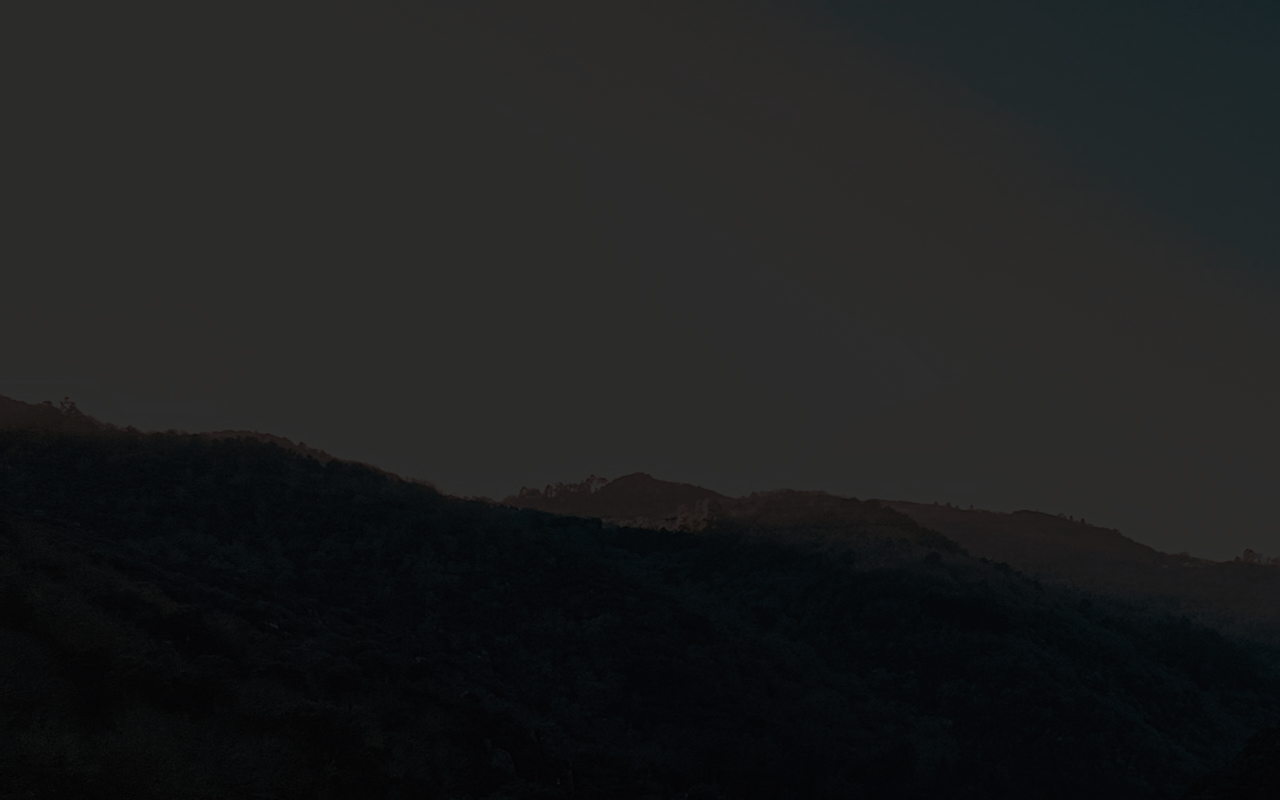
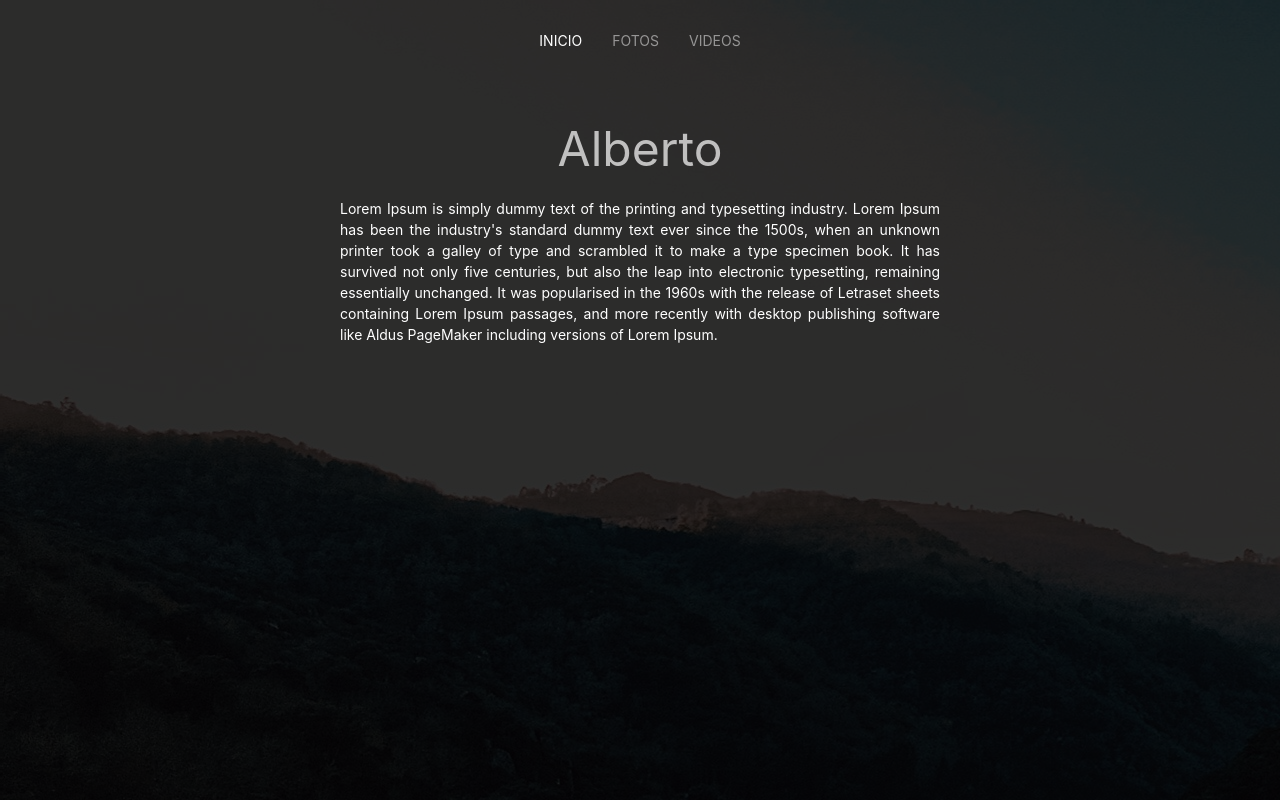
Before and after one commit to dev4l3x/MediaWebDesign, a Django app: page / in a window 1280 px wide. Run offline with Django 3.2, Linux system fonts and the light colour scheme; some libraries are stand-ins or nearby versions.

Commit message:
Cambios en la plantilla principal

```diff
--- a/MediaWebDesign/website/static/css/index.css
+++ b/MediaWebDesign/website/static/css/index.css
@@ -1,13 +1,20 @@
 
-body{
+html{
     background: white url('/static/images/background.JPG');
     padding: 0;
     margin: 0;
+    color: white;
 }
 
 .foreground{
     background-color: black;
+    position: fixed;
+    top: 0;
+    bottom: 0;
+    left: 0;
+    right: 0;
     height: 100vh;
     width: 100vw;
     opacity: 0.8;
+    z-index: -1;
 }
--- a/MediaWebDesign/website/templates/index.html
+++ b/MediaWebDesign/website/templates/index.html
@@ -4,9 +4,36 @@
         <meta charset="UTF-8">
         <title>Alberto</title>
         {% load static %}
+
+        <!-- UIkit CSS -->
+        <link rel="stylesheet" href="https://cdn.jsdelivr.net/npm/uikit@3.5.6/dist/css/uikit.min.css" />
+
+        <!-- UIkit JS -->
+        <script src="https://cdn.jsdelivr.net/npm/uikit@3.5.6/dist/js/uikit.min.js"></script>
+        <script src="https://cdn.jsdelivr.net/npm/uikit@3.5.6/dist/js/uikit-icons.min.js"></script>
+
         <link rel="stylesheet" type="text/css" href="{% static 'css/index.css' %}">
+
+
     </head>
     <body>
+
         <div class="foreground"></div>
+        <div class="uk-container">
+            <div class="uk-navbar-container uk-navbar-transparent uk-light" uk-navbar>
+                <ul class="uk-navbar-nav uk-navbar-center">
+                    <li class="uk-active"><a href="">INICIO</a></li>
+                    <li><a href="">FOTOS</a></li>
+                    <li><a href="">VIDEOS</a></li>
+                </ul>
+            </div>
+
+            <h1 style="font-size: 3em" class="uk-text-center uk-light">Alberto</h1>
+            <p class="uk-text-small uk-text-justify uk-width-1-2@s" style="margin: auto">Lorem Ipsum is simply dummy text of the printing and typesetting industry. Lorem Ipsum has been the industry's standard dummy text ever since the 1500s, when an unknown printer took a galley of type and scrambled it to make a type specimen book. It has survived not only five centuries, but also the leap into electronic typesetting, remaining essentially unchanged. It was popularised in the 1960s with the release of Letraset sheets containing Lorem Ipsum passages, and more recently with desktop publishing software like Aldus PageMaker including versions of Lorem Ipsum.</p>
+
+        </div>
+
+
+
     </body>
 </html>
```
